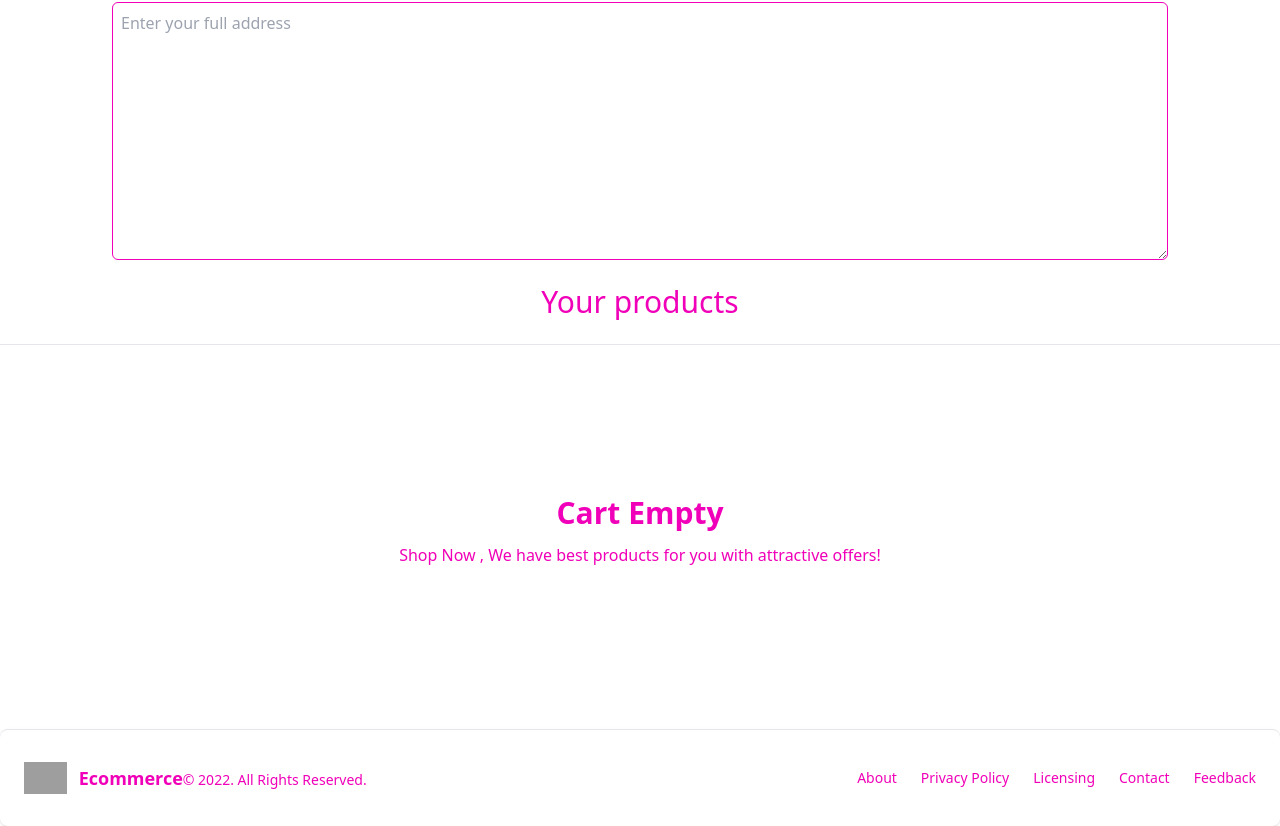
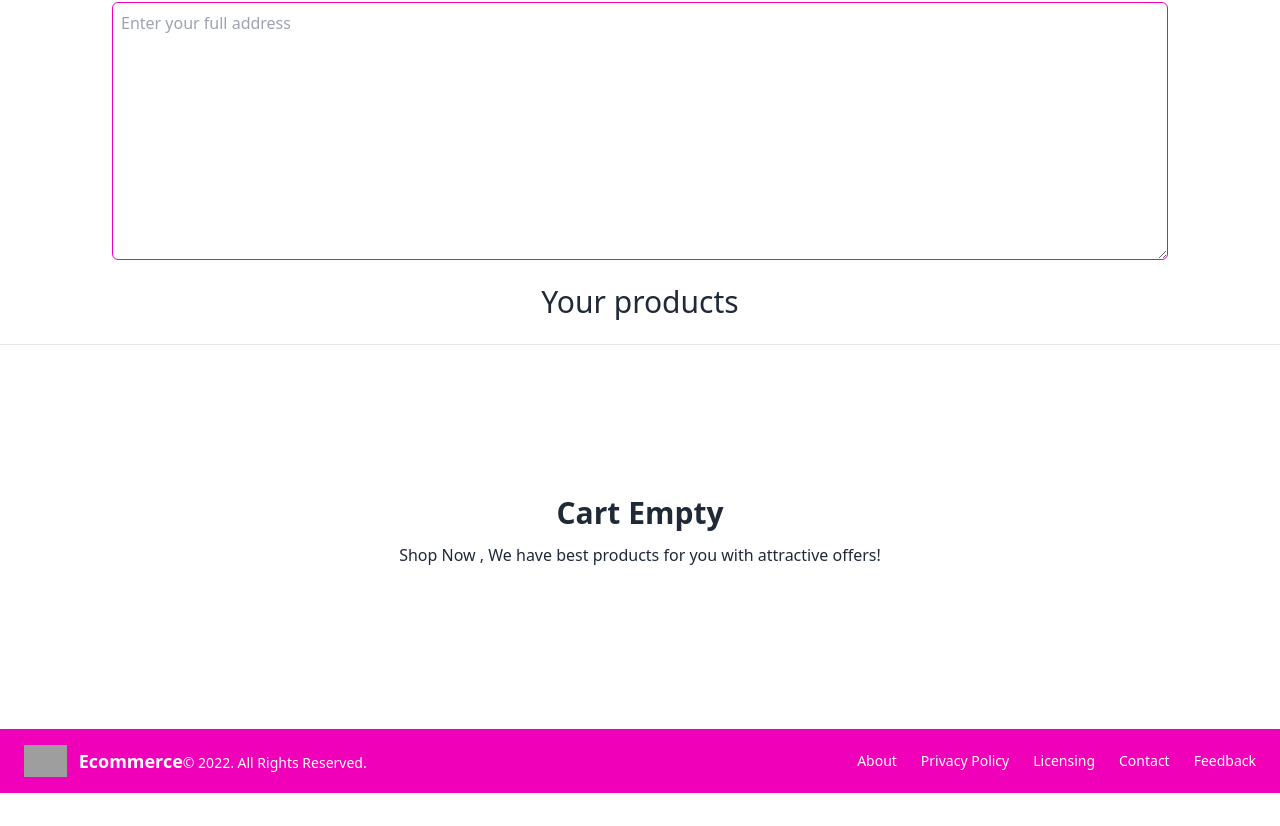
Before and after one commit to RohanSingh182003/Shopping-Cart, a React (Vite) app: page /checkout in a window 1280 px wide. Shown: the part 329-1155 px from the top of the page. After the commit the page ends 1122 px from the top, so only its background shows below. Built offline with nearby package versions, Linux system fonts and the light colour scheme; grey boxes are pictures that could not be loaded.

Commit message:
optimize theme

```diff
--- a/src/Components/Catagory.jsx
+++ b/src/Components/Catagory.jsx
@@ -26,7 +26,7 @@ const Catagory = (props) => {
     <>
       <p className="text-center py-3 text-2xl text-secondary">
         Category :{" "}
-        <span className="font-semibold capitalize"> {prod.category}</span>
+        <span className="font-semibold capitalize text-gray-900"> {prod.category}</span>
       </p>
       {data ? (
         <div className="flex flex-wrap justify-evenly md:mx-16 lg:px-6">
--- a/src/Components/Checkout.jsx
+++ b/src/Components/Checkout.jsx
@@ -46,17 +46,17 @@ const Checkout = (props) => {
 
   return (
     <div>
-        <h2 className='text-3xl py-4 md:py-6 border-b text-center text-secondary'>Enter your Details</h2>
+        <h2 className='text-3xl py-4 md:py-6 border-b text-center '>Enter your Details</h2>
         <div className='flex flex-col space-y-2 justify-center md:grid md:gap-2 md:grid-cols-2 px-4 md:px-16 lg:px-28'>
-            <input className='focus:outline-none p-2 border-b-2 border-secondary text-secondary' type="text" name="first_name" id="first_name" placeholder='Enter your first name' />
-            <input className='focus:outline-none p-2 border-b-2 border-secondary text-secondary' type="text" name="last_name" id="last_name" placeholder='Enter your last name' />
-            <input className='focus:outline-none p-2 border-b-2 border-secondary text-secondary' type="email" name="email" id="email" placeholder='Enter your email address' />
-            <input className='focus:outline-none p-2 border-b-2 border-secondary text-secondary' type="number" name="phone" id="phone" placeholder='Enter your phone number' />
-            <input className='focus:outline-none p-2 border-b-2 border-secondary text-secondary' type="number" name="pin" id="pin" placeholder='Enter your pin code' />
-            <input className='focus:outline-none p-2 border-b-2 border-secondary text-secondary' type="text" name="text" id="text" placeholder='Enter your state name' />
-            <textarea className='focus:outline-none p-2 border border-secondary text-secondary col-span-2 rounded-md'  placeholder='Enter your full address' name="address" id="address" cols="30" rows="10"></textarea>
+            <input className='focus:outline-none p-2 border-b-2 border-secondary ' type="text" name="first_name" id="first_name" placeholder='Enter your first name' />
+            <input className='focus:outline-none p-2 border-b-2 border-secondary ' type="text" name="last_name" id="last_name" placeholder='Enter your last name' />
+            <input className='focus:outline-none p-2 border-b-2 border-secondary ' type="email" name="email" id="email" placeholder='Enter your email address' />
+            <input className='focus:outline-none p-2 border-b-2 border-secondary ' type="number" name="phone" id="phone" placeholder='Enter your phone number' />
+            <input className='focus:outline-none p-2 border-b-2 border-secondary ' type="number" name="pin" id="pin" placeholder='Enter your pin code' />
+            <input className='focus:outline-none p-2 border-b-2 border-secondary ' type="text" name="text" id="text" placeholder='Enter your state name' />
+            <textarea className='focus:outline-none p-2 border border-secondary  col-span-2 rounded-md'  placeholder='Enter your full address' name="address" id="address" cols="30" rows="10"></textarea>
         </div>
-        <h2 className='text-3xl py-4 md:py-6 border-b text-center text-secondary'>Your products</h2>
+        <h2 className='text-3xl py-4 md:py-6 border-b text-center '>Your products</h2>
         <div>
         {product.length > 0 ? (
           product.map((item) => {
@@ -114,10 +114,10 @@ const Checkout = (props) => {
         ) : (
           <div className="w-full h-80 md:h-96 grid place-items-center">
             <div className="text-center">
-              <h2 className="text-3xl font-semibold text-secondary">
+              <h2 className="text-3xl font-semibold ">
                 Cart Empty
               </h2>
-              <p className="my-3 text-secondary">
+              <p className="my-3 ">
                 Shop Now , We have best products for you with attractive offers!
               </p>
             </div>
@@ -126,7 +126,7 @@ const Checkout = (props) => {
         {product.length > 0 && (
           <div className="py-6 flex px-10 justify-between items-center border-t mt-4 sticky bottom-0 bg-white">
             <p className="text-xl text-green-600 font-bold">
-              <span className="text-secondary"> Total Price : </span>
+              <span className=""> Total Price : </span>
               <span>₹ {Math.floor(state.subTotal)}</span>
             </p>
               <Link
--- a/src/Components/Footer.jsx
+++ b/src/Components/Footer.jsx
@@ -3,14 +3,14 @@ import React from 'react'
 const Footer = () => {
   return (
 
-<footer className="p-4 bg-white rounded-lg shadow md:px-6 md:py-8 text-secondary border-t">
+<footer className="p-4 text-white shadow md:px-6 bg-secondary">
     <div className="sm:flex sm:items-center sm:justify-between">
         <a href="/" className="flex items-center mb-4 sm:mb-0">
             <img src="https://flowbite.com/docs/images/logo.svg" className="mr-3 h-8" alt="Flowbite Logo" />
-            <span className="block text-sm text-secondary sm:text-center"> <a href="/" className="hover:underline text-lg font-semibold">Ecommerce</a>© 2022. All Rights Reserved.
+            <span className="block text-sm  sm:text-center"> <a href="/" className="hover:underline text-lg font-semibold">Ecommerce</a>© 2022. All Rights Reserved.
     </span>
         </a>
-        <ul className="flex flex-wrap items-center mb-6 text-sm text-secondary hover:text-secondary sm:mb-0">
+        <ul className="flex flex-wrap items-center mb-6 text-sm  hover: sm:mb-0">
             <li>
                 <a href="#" className="mr-4 hover:underline md:mr-6 ">About</a>
             </li>
--- a/src/Components/Home/Home.jsx
+++ b/src/Components/Home/Home.jsx
@@ -24,7 +24,7 @@ const AllProducts = (props) => {
   return (
     <>
       {/* <Crousel/> */}
-      <p className="text-center py-3 text-2xl text-secondary">
+      <p className="text-center py-3 text-2xl ">
         Shop Latest Items
       </p>
       {data ? (
--- a/src/Components/Navbar/Navbar.jsx
+++ b/src/Components/Navbar/Navbar.jsx
@@ -57,35 +57,35 @@ const Navbar = () => {
             <Link
               onClick={() => setToggle(false)}
               to={"/"}
-              className="hover:text-violet-100 cursor-pointer text-xl hover:underline hover:underline-offset-2 md:text-sm lg:text-lg"
+              className="cursor-pointer text-xl hover:underline hover:underline-offset-2 md:text-sm lg:text-lg"
             >
               All Products
             </Link>
             <Link
               onClick={() => setToggle(false)}
               to={`/men's clothing`}
-              className="hover:text-violet-100 cursor-pointer text-xl hover:underline hover:underline-offset-2 md:text-sm lg:text-lg"
+              className="cursor-pointer text-xl hover:underline hover:underline-offset-2 md:text-sm lg:text-lg"
             >
               Men's Fashion
             </Link>
             <Link
               onClick={() => setToggle(false)}
               to={`/women's clothing`}
-              className="hover:text-violet-100 cursor-pointer text-xl hover:underline hover:underline-offset-2 md:text-sm lg:text-lg"
+              className="cursor-pointer text-xl hover:underline hover:underline-offset-2 md:text-sm lg:text-lg"
             >
               Women's Fashion
             </Link>
             <Link
               onClick={() => setToggle(false)}
               to={"/electronics"}
-              className="hover:text-violet-100 cursor-pointer text-xl hover:underline hover:underline-offset-2 md:text-sm lg:text-lg"
+              className="cursor-pointer text-xl hover:underline hover:underline-offset-2 md:text-sm lg:text-lg"
             >
               Electronics
             </Link>
             <Link
               onClick={() => setToggle(false)}
               to={"/jewelery"}
-              className="hover:text-violet-100 cursor-pointer text-xl hover:underline hover:underline-offset-2 md:text-sm lg:text-lg"
+              className="cursor-pointer text-xl hover:underline hover:underline-offset-2 md:text-sm lg:text-lg"
             >
               Jewelery
             </Link>
--- a/src/Components/Product/Check_Servicebility.jsx
+++ b/src/Components/Product/Check_Servicebility.jsx
@@ -20,7 +20,7 @@ const Check_Servicebility = () => {
       value={pin}
       onChange={((e)=> setPin(e.target.value))}
         placeholder="Enter delivery pincode"
-        className="focus:outline-none text-secondary"
+        className="focus:outline-none text-black"
         type="text"
       />
       <button onClick={checkPin} className="btn btn-sm btn-secondary my-1">
```
